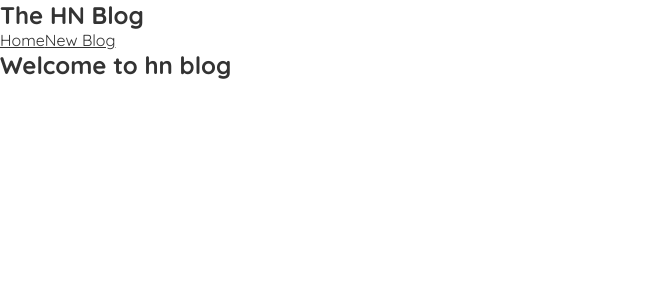
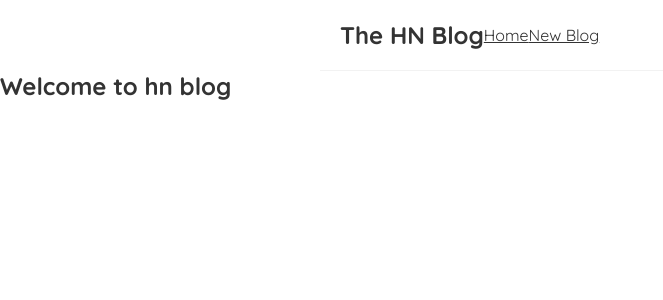
Before and after one commit to PrajilPradeep/hn-blog, a React (Create React App) app: page / in a window 1280 px wide. Shown: the top 300 px of the page, without its empty margins (0-663 px from the left). Built offline with nearby package versions, Linux system fonts and the light colour scheme.

Commit message:
Add navbar styling

```diff
--- a/src/index.css
+++ b/src/index.css
@@ -7,3 +7,12 @@
   font-family: "Quicksand";
   color: #333;
 }
+
+.navbar {
+  padding: 20px;
+  display: flex;
+  align-items: center;
+  max-width: 600px;
+  margin: 0 auto;
+  border-bottom: 1px solid #f2f2f2;
+}
```
